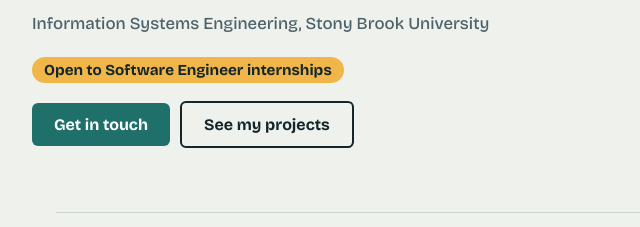
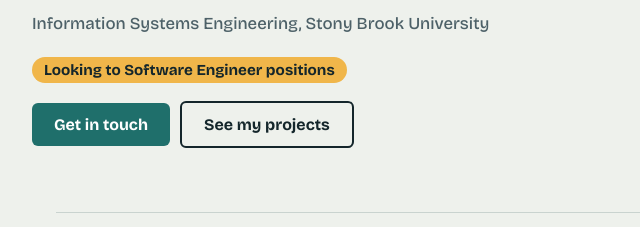
Before and after one commit to joshua-joby/joshua-joby.github.io, a plain HTML site: page index.html in a window 1280 px wide. Shown: the part 370-597 px from the top of the page, 158-798 px from the left. Drawn offline with nearby package versions, Linux system fonts and the light colour scheme.

Commit message:
Update index.html

```diff
--- a/index.html
+++ b/index.html
@@ -90,7 +90,7 @@
   <div>
     <h1><span>Joshua</span><span>Joby</span></h1>
     <p style="margin:16px 0 20px;font:500 1.05rem 'Bricolage Grotesque',Arial,sans-serif;color:var(--muted)">Information Systems Engineering, Stony Brook University</p>
-    <span class="badge">Open to Software Engineer internships</span>
+    <span class="badge">Looking to Software Engineer positions</span>
     <br>
     <a class="btn" href="#contact">Get in touch</a><a class="btn alt" href="#projects">See my projects</a>
   </div>
```
